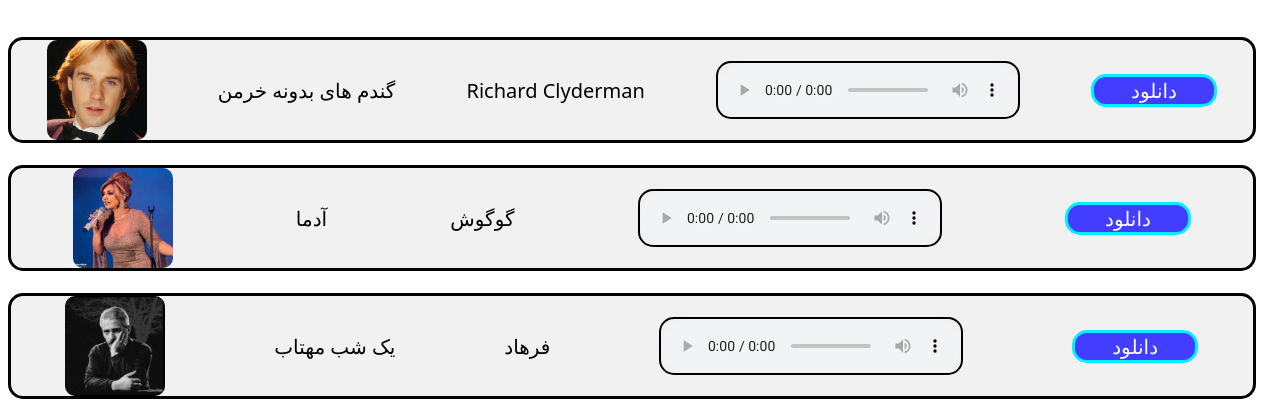
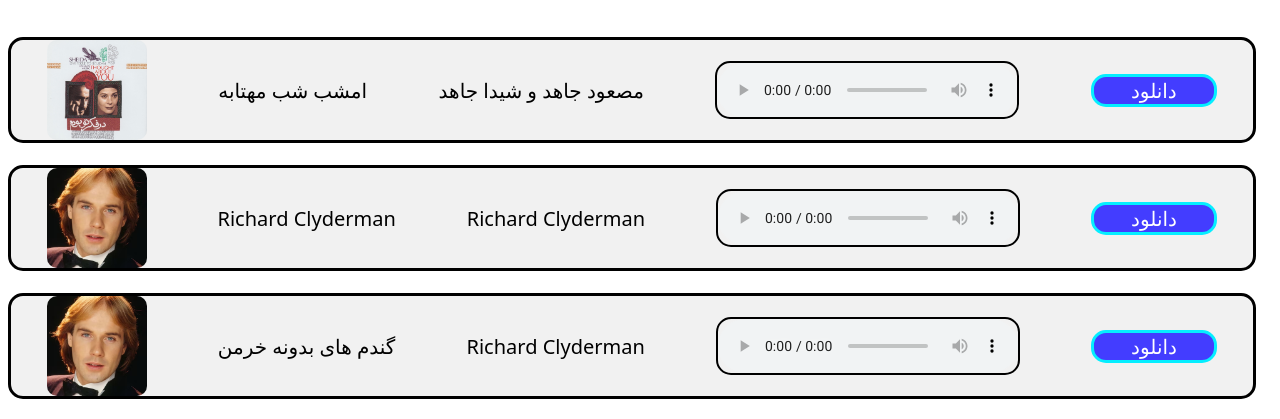
Before and after one commit to bardiaBK/LearnPiano, a plain HTML site: page Menu.html in a window 1280 px wide. Shown: the part 357-776 px from the top of the page. Drawn offline with nearby package versions, Linux system fonts and the light colour scheme.

Commit message:
Menu.html

```diff
--- a/Menu.html
+++ b/Menu.html
@@ -30,6 +30,34 @@
 <div class="orga">
         <h1 class="orga-h1"><a href="Menu(Iranian).html" class="orga-a">اهنگ های ایرانی | Iranian Music</a></h1>
         <h1 class="orga-h1"><a href="Menu(Classical).html" class="orga-a">اهنگ های خارجی | Classical Music</a></h1>
+    </div>
+
+    <div class="product-all">
+        <div class="product-text">
+            <div class="product-pro">
+                <img src="Emshab Shabe Mahtabe.jpg" alt="" class="pro-h1" id="pro-img">
+                <p class="pro-h1">امشب شب مهتابه</p>
+                <p class="pro-h1">مصعود جاهد و شیدا جاهد</p>
+                <audio controls controlsList="nodownload" class="pro-h1" id="pro-audio">
+                    <source src="Emshab Sheb Mahtabe.mp3" type="audio/mpeg">
+                </audio>
+                <a href="Emshab Sheb Mahtabe.mp3" download="Emshab Shabe Mahtabe" id="download">دانلود</a>
+            </div>
+        </div>
+    </div>
+
+    <div class="product-all">
+        <div class="product-text">
+            <div class="product-pro">
+                <img src="Richard Clyderman.jpg" alt="" class="pro-h1" id="pro-img">
+                <p class="pro-h1">Richard Clyderman</p>
+                <p class="pro-h1">Richard Clyderman</p>
+                <audio controls controlsList="nodownload" class="pro-h1" id="pro-audio">
+                    <source src="Richard Clyderaman.mp3" type="audio/mpeg">
+                </audio>
+                <a href="Richard Clyderaman.mp3" download="Richard Clyderaman" id="download">دانلود</a>
+            </div>
+        </div>
     </div>
 
     <div class="product-all">
```
